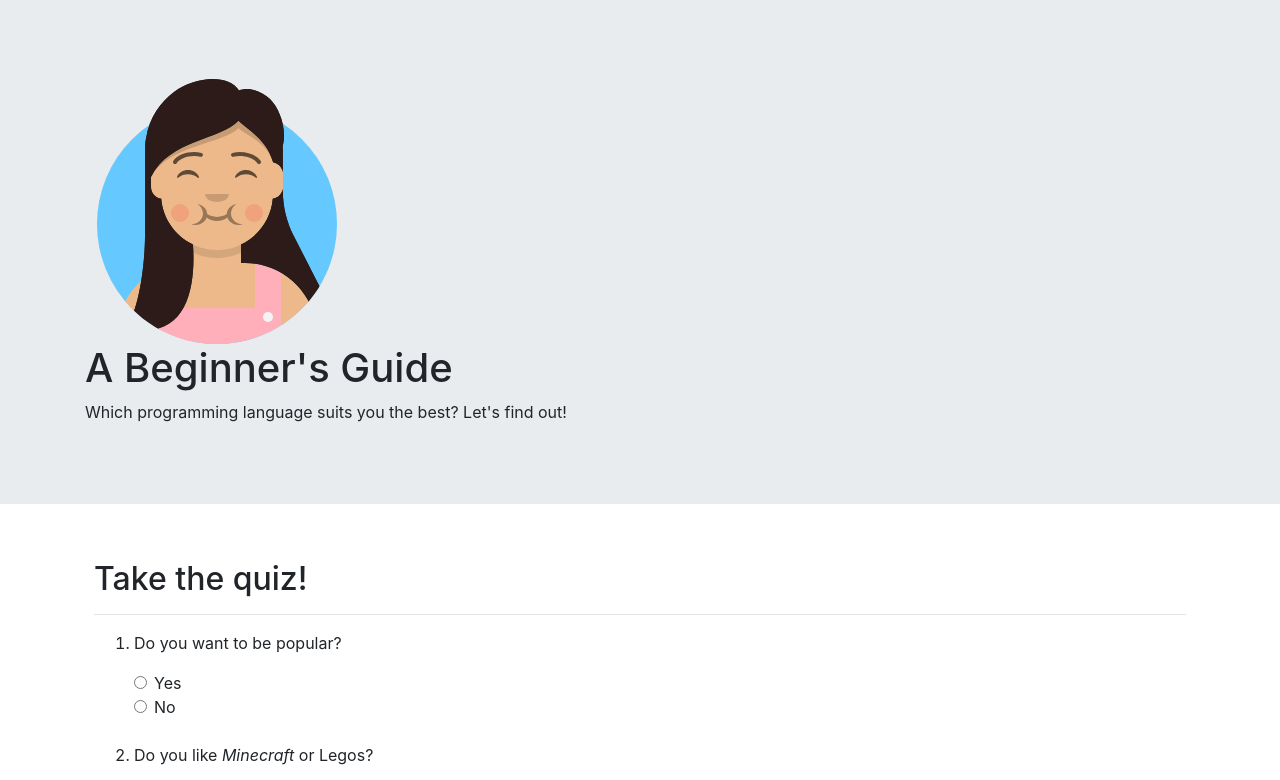
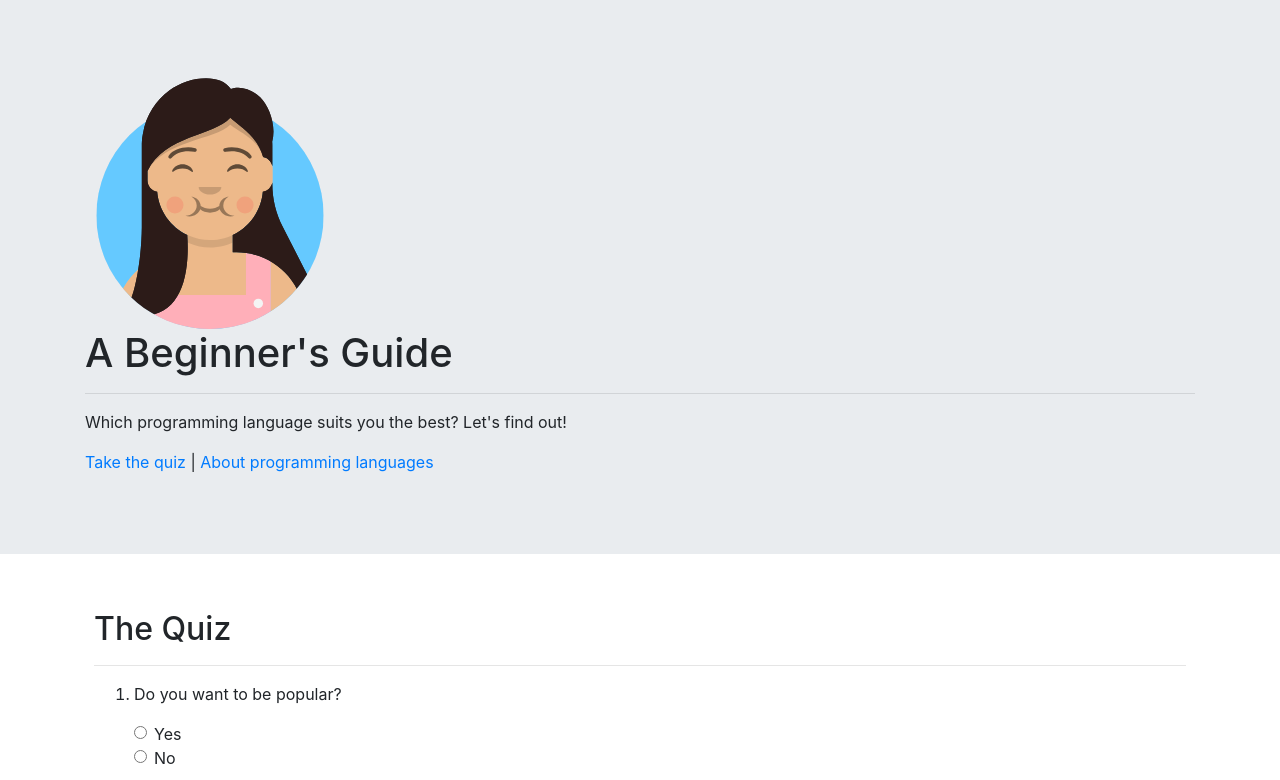
Before and after one commit to ayohana/programming-language, a plain HTML site: page index.html in a window 1280 px wide. Shown: the top 780 px of the page. Drawn offline with Linux system fonts and the light colour scheme.

Commit message:
Add anchors to different sections of webpage

```diff
--- a/css/styles.css
+++ b/css/styles.css
@@ -6,6 +6,10 @@ img {
   max-width: 100%;
 }
 
+#avatar {
+  max-width: 250px;
+}
+
 #resultJS,
 #resultCsharp,
 #resultRuby,
--- a/index.html
+++ b/index.html
@@ -8,18 +8,22 @@
     <script src="js/bootstrap.js"></script>
     <script src="js/scripts.js"></script>
   </head>
+
   <body>
+    <!-- Top Container -->
     <div class="jumbotron jumbotron-fluid">
       <div class="container">
         <img src="img/avatar.svg" id="avatar" alt="An avatar image" title="*chomp chomp*">
         <h1>A Beginner's Guide</h1>
+        <hr>
         <p>Which programming language suits you the best? Let's find out!</p>
+        <p><a href="#quiz">Take the quiz</a> | <a href="#languages">About programming languages</a></p>
       </div>
     </div>
 
     <!-- Quiz Section -->
     <div class="container p-4">
-      <h2>Take the quiz!</h2>
+      <h2 id="quiz">The Quiz</h2>
       <hr>
       <form id="questionsList">
         <ol>
@@ -145,7 +149,7 @@
 
     <!-- Languages Section -->
     <div class="container p-4">
-      <h2>Languages</h2>
+      <h2 id="languages">Languages</h2>
       <hr>
       <div class="card-deck">
         <div class="card text-white bg-dark mb-3">
```
